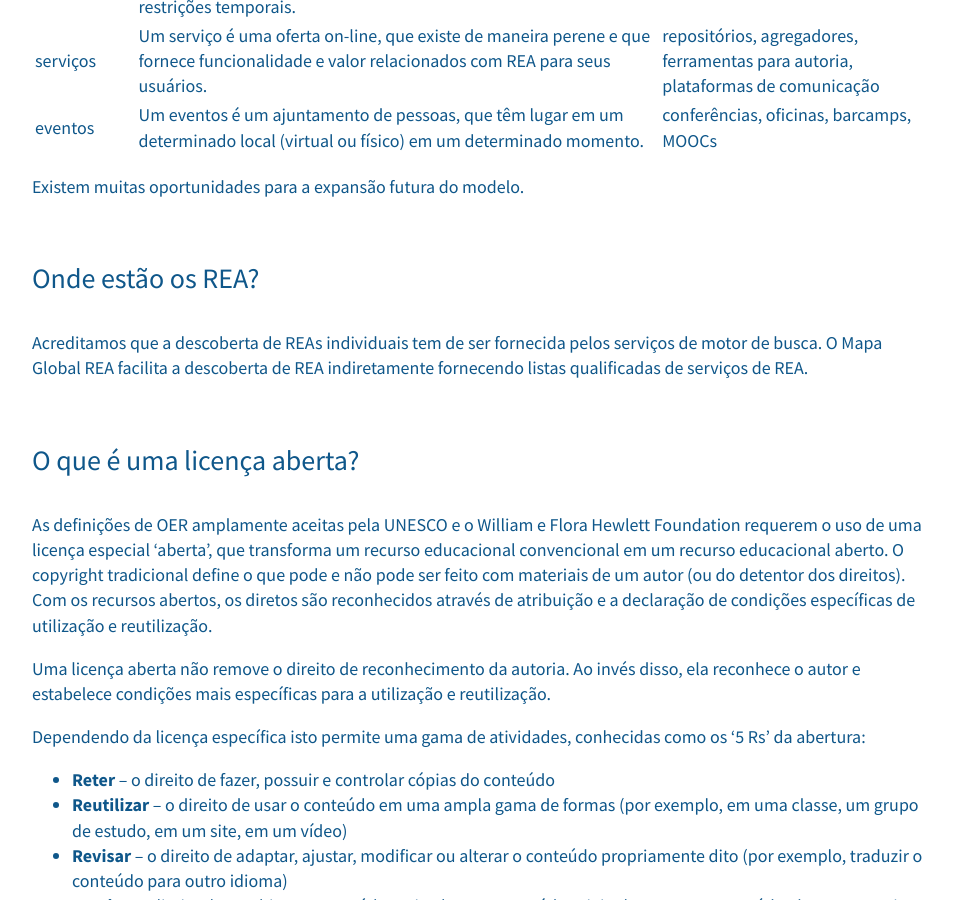
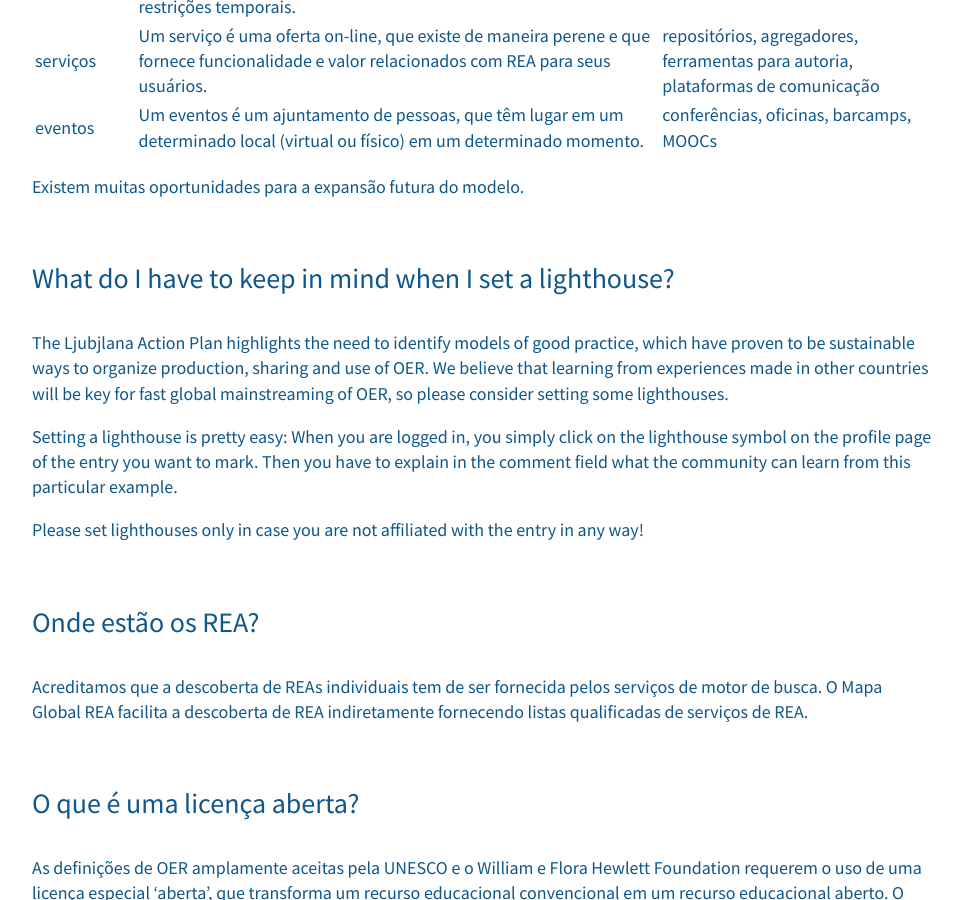
Before and after one commit to hbz/oerworldmap-ui, a Jekyll site: the page built from docs/FAQ.pt.md, in a window 1280 px wide and 900 px high, scrolled down 2263 px. Shown: the whole window, without its empty margins (158-1120 px from the left). Built offline with Jekyll 4.4.1, drawn with Linux system fonts in a browser that asks for light colours; nearby versions of some CDN libraries; comment, search, counter and statistics services are not loaded; a style sheet for code colours, icons or effects is not loaded.

Commit message:
New translations FAQ.md (Portuguese, Brazilian)

```diff
--- a/docs/FAQ.pt.md
+++ b/docs/FAQ.pt.md
@@ -53,6 +53,14 @@
 </table>
 
 Existem muitas oportunidades para a expansão futura do modelo.
+
+## What do I have to keep in mind when I set a lighthouse?
+
+The Ljubjlana Action Plan highlights the need to identify models of good practice, which have proven to be sustainable ways to organize production, sharing and use of OER. We believe that learning from experiences made in other countries will be key for fast global mainstreaming of OER, so please consider setting some lighthouses.
+
+Setting a lighthouse is pretty easy: When you are logged in, you simply click on the lighthouse symbol on the profile page of the entry you want to mark. Then you have to explain in the comment field what the community can learn from this particular example.
+
+Please set lighthouses only in case you are not affiliated with the entry in any way!
 
 ## Onde estão os REA?
 
```
